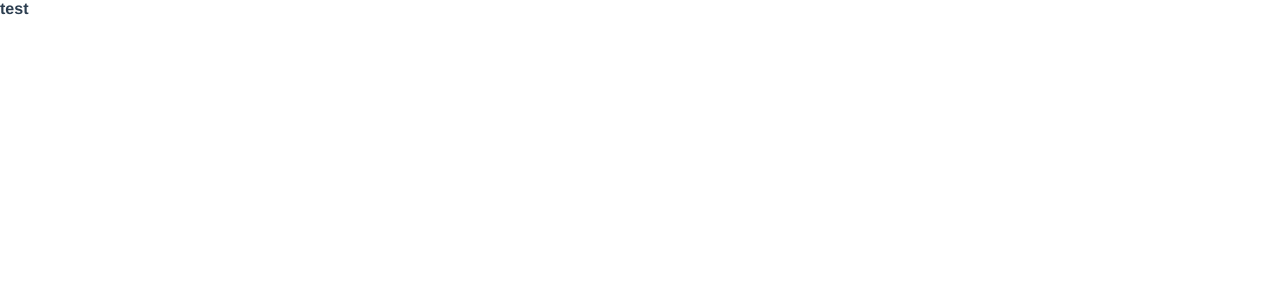
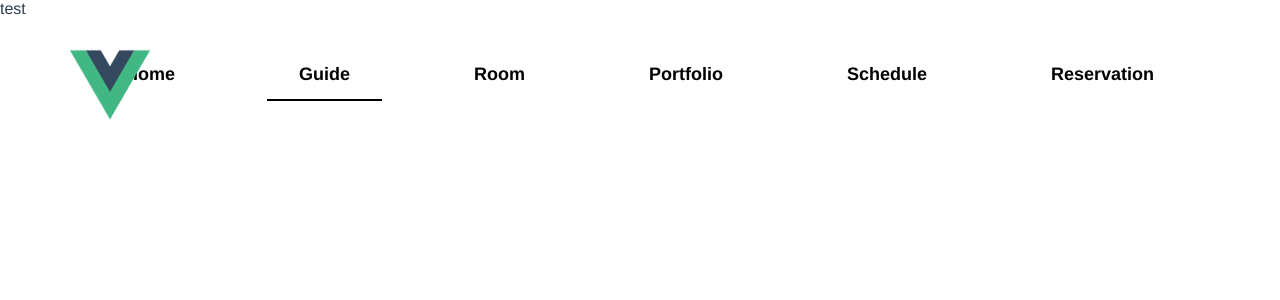
Before and after one commit to InsoooooooooJANG/studiow, a Vue app: page /guide in a window 1280 px wide. Shown: the top 300 px of the page. Built offline with nearby package versions, Linux system fonts and the light colour scheme.

Commit message:
header action design

```diff
--- a/src/components/Header.vue
+++ b/src/components/Header.vue
@@ -3,12 +3,12 @@
     <img class="logo" src="../assets/logo.png" alt="logo"/>
 
     <div :class="topNavClass" id="myTopnav">
-      <a href="home" class="active">Home</a>
-      <a href="guide">Guide</a>
-      <a href="room">Room</a>
-      <a href="portfolio">Portfolio</a>
-      <a href="schedule">Schedule</a>
-      <a href="reservation">Reservation</a>
+      <a href="/" :class="activeClass=='home'? 'active':''">Home</a>
+      <a href="guide" :class="activeClass=='guide'? 'active':''">Guide</a>
+      <a href="room" :class="activeClass=='room'? 'active':''">Room</a>
+      <a href="portfolio" :class="activeClass=='portfolio'? 'active':''">Portfolio</a>
+      <a href="schedule" :class="activeClass=='schedule'? 'active':''">Schedule</a>
+      <a href="reservation" :class="activeClass=='reservation'? 'active':''">Reservation</a>
       <a href="javascript:void(0);" class="icon" @click="toggleMenu()">
         <i class="fa fa-bars"></i>
       </a>
@@ -20,7 +20,10 @@
   export default {
     name: 'Header',
     props: {
-
+      activeClass: {
+        type:String,
+        default:'home'
+      }
     },
     data(){
       return{
--- a/src/views/Guide.vue
+++ b/src/views/Guide.vue
@@ -1,14 +1,18 @@
 <template>
-  <div>
-    <h1>test</h1>
+  <div class="guide">
+    <Header :activeClass="'guide'"/>
+    <div class="guidline">
+      test
+    </div>
   </div>
 </template>
 
 <script>
+  import Header from '../components/Header.vue'
   export default{
     name:'Guide',
     components:{
-
+      Header
     }
   }
 </script>
--- a/src/views/Home.vue
+++ b/src/views/Home.vue
@@ -1,6 +1,6 @@
 <template>
   <div class="home" :class="homeClassList[homeClassIndex]">
-    <Header/>
+    <Header :activeClass="'home'"/>
     <div class="arrow">
       <div class="left" @click="showPrevBack()">&lt;</div>
       <div class="right" @click="showNextBack()">&gt;</div>
```
